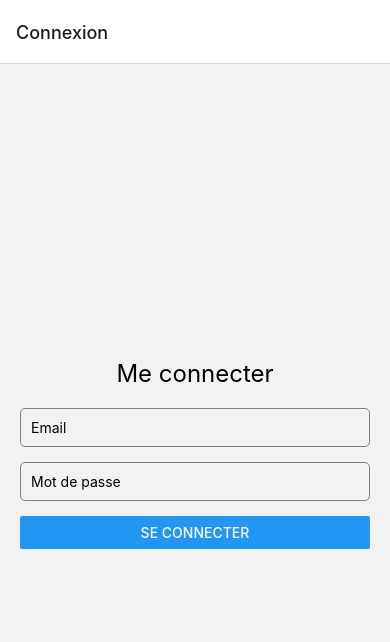
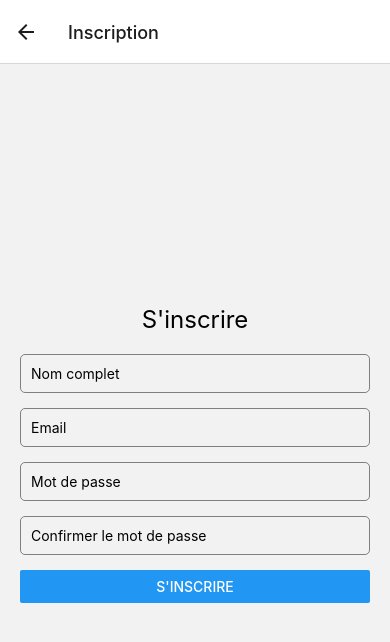
Before and after one commit to Pagrune/app-equestre, a React Native app in the folder MyAppEquestre/: screen /Register in a window 390 px wide. Shown: the top 642 px of the page. Built offline with nearby package versions, Linux system fonts and the light colour scheme.

Commit message:
page login et register client side

```diff
--- a/MyAppEquestre/App.js
+++ b/MyAppEquestre/App.js
@@ -1,7 +1,9 @@
 import React from 'react';
 import { NavigationContainer } from '@react-navigation/native';
 import { createNativeStackNavigator } from '@react-navigation/native-stack';
-import SignIn from './components/auth/SignIn'; // Assurez-vous que le chemin d'importation est correct
+import SignIn from './screens/auth/SignIn';
+import Home from './screens/Home';
+import Register from './screens/auth/Register';
 import { StatusBar } from 'expo-status-bar';
 import { StyleSheet, Text, View } from 'react-native';
 
@@ -10,9 +12,10 @@ const Stack = createNativeStackNavigator();
 export default function App() {
   return (
     <NavigationContainer>
-      <Stack.Navigator initialRouteName="SignIn">
+      <Stack.Navigator initialRouteName="Home">
         <Stack.Screen name="SignIn" component={SignIn} options={{ title: 'Connexion' }}/>
-        {/* Vous pouvez ajouter d'autres écrans ici */}
+        <Stack.Screen name="Home" component={Home} options={{ title: 'Accueil' }}/>
+        <Stack.Screen name="Register" component={Register} options={{ title: 'Inscription' }}/>
       </Stack.Navigator>
     </NavigationContainer>
   );
--- /dev/null
+++ b/MyAppEquestre/screens/Home.js
@@ -0,0 +1,30 @@
+import React from 'react';
+import { View, Text, Button, StyleSheet } from 'react-native';
+
+// Ajoutez `navigation` en tant que prop de votre composant Home
+const Home = ({ navigation }) => {
+    return (
+        <View style={styles.container}>
+            <Text style={styles.title}>Bienvenue sur MyAppEquestre</Text>
+            {/* Utilisez `navigation.navigate` pour aller à l'écran de connexion */}
+            <Button title="Se connecter" onPress={() => navigation.navigate('SignIn')} />
+            {/* Utilisez `navigation.navigate` pour aller à l'écran d'inscription */}
+            <Button title="S'inscrire" onPress={() => navigation.navigate('Register')} />
+        </View>
+    );
+}
+
+// Assurez-vous que vos styles sont correctement définis
+const styles = StyleSheet.create({
+  container: {
+    flex: 1,
+    justifyContent: 'center',
+    alignItems: 'center',
+  },
+  title: {
+    fontSize: 20,
+    marginBottom: 20,
+  },
+});
+
+export default Home;
--- /dev/null
+++ b/MyAppEquestre/screens/auth/Register.js
@@ -0,0 +1,53 @@
+import React from "react";
+import { View, Text, TextInput, Button, StyleSheet, Alert } from 'react-native';
+
+const Register = () => {
+    return (
+        <View style={styles.container}>
+            <Text style={styles.title}>S'inscrire</Text>
+            <TextInput
+                placeholder="Nom complet"
+                style={styles.input}
+            />
+            <TextInput
+                placeholder="Email"
+                style={styles.input}
+                keyboardType="email-address"
+            />
+            <TextInput
+                placeholder="Mot de passe"
+                style={styles.input}
+                secureTextEntry
+            />
+            <TextInput
+                placeholder="Confirmer le mot de passe"
+                style={styles.input}
+                secureTextEntry
+            />
+            <Button title="S'inscrire" />
+        </View>
+    );
+
+}
+
+const styles = StyleSheet.create({
+    container: {
+      flex: 1,
+      justifyContent: 'center',
+      padding: 20,
+    },
+    title: {
+      fontSize: 24,
+      marginBottom: 20,
+      textAlign: 'center',
+    },
+    input: {
+      marginBottom: 15,
+      borderWidth: 1,
+      borderColor: 'gray',
+      borderRadius: 5,
+      padding: 10,
+    },
+  });
+
+export default Register;
```
Also changed, not shown: MyAppEquestre/navigation/HomeNav.js (added), MyAppEquestre/screens/auth/SignIn.js (renamed from MyAppEquestre/components/auth/SignIn.js).
